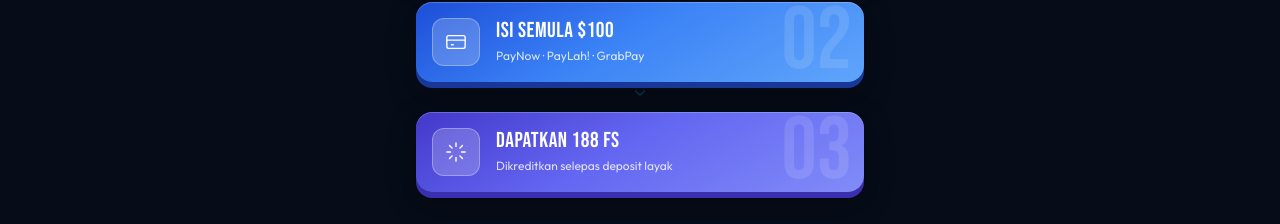
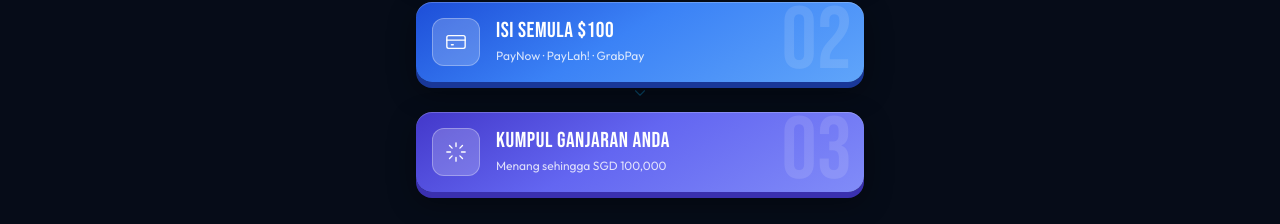
Before and after one commit to jeffthecool9/i88officialSGBM, a React (Vite) app: page / in a window 1280 px wide. Shown: the part 1516-1740 px from the top of the page. Built offline with nearby package versions, Linux system fonts and the light colour scheme.

Commit message:
Step 3: DAPATKAN 188 FS → KUMPUL GANJARAN ANDA

```diff
--- a/src/components/HowToJoin.jsx
+++ b/src/components/HowToJoin.jsx
@@ -49,8 +49,8 @@ const steps = [
   },
   {
     num: '03',
-    label: 'DAPATKAN 188 FS',
-    detail: 'Dikreditkan selepas deposit layak',
+    label: 'KUMPUL GANJARAN ANDA',
+    detail: 'Menang sehingga SGD 100,000',
     bg:     'linear-gradient(150deg, #4338CA 0%, #6366F1 45%, #818CF8 100%)',
     ledge:  'rgba(67,56,202,0.85)',
     badge:  'bg-white/20 border-white/30 text-white',
```
